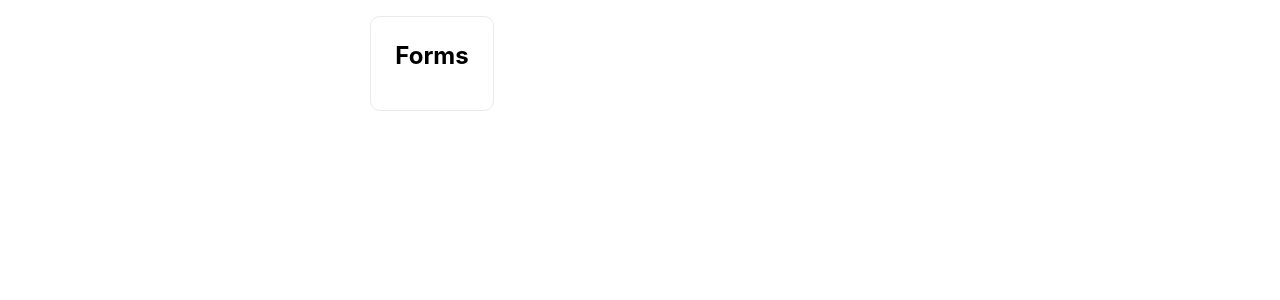
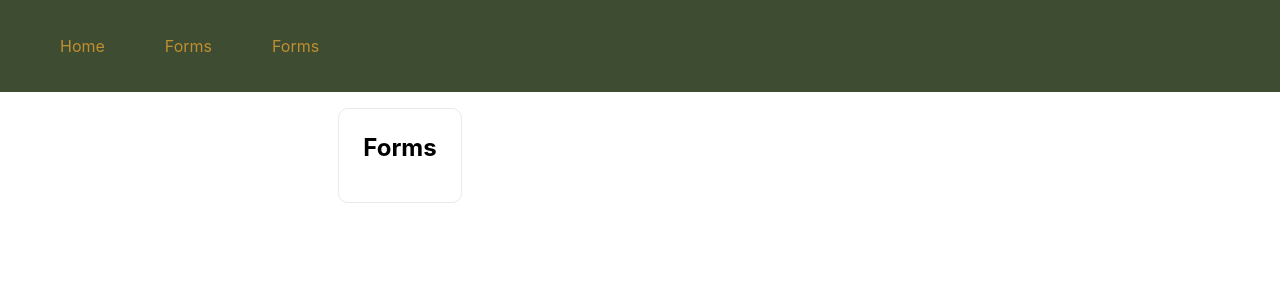
Before and after one commit to yxeri/kstart, a Next.js app: page / in a window 1280 px wide. Shown: the top 300 px of the page. Built offline with nearby package versions, Linux system fonts and the light colour scheme.

Commit message:
add Navbar desktop

```diff
--- /dev/null
+++ b/components/Navbar.tsx
@@ -0,0 +1,46 @@
+import * as NavigationMenu from "@radix-ui/react-navigation-menu";
+import { styled } from "@stitches/react";
+import Link from "next/link";
+const Navbar = () => {
+  const NavigationRoot = styled(NavigationMenu.Root, {
+    padding: "20px",
+    background: "#3e4c31",
+    display: "flex",
+    gap: "20px",
+  });
+  const NavigationList = styled(NavigationMenu.List, {
+    listStyleType: "none",
+    color: "#bf8e30",
+    "&:hover": { textDecoration: "underline" },
+  });
+  const NavigationItem = styled(NavigationMenu.Item, {});
+  const NavigationTrigger = styled(NavigationMenu.Trigger, {});
+  const NavigationContent = styled(NavigationMenu.Content, {});
+  const StyledLink = styled(Link, {
+    textDecoration: "none",
+    "&[data-active]": { textDecoration: "bold" },
+  });
+
+  return (
+    <>
+      <NavigationRoot>
+        <NavigationList>
+          <NavigationItem>
+            <StyledLink href="/">Home</StyledLink>
+          </NavigationItem>
+        </NavigationList>
+        <NavigationList>
+          <NavigationItem>
+            <StyledLink href="/forms">Forms</StyledLink>
+          </NavigationItem>
+        </NavigationList>
+        <NavigationList>
+          <NavigationItem>
+            <StyledLink href="/forms">Forms</StyledLink>
+          </NavigationItem>
+        </NavigationList>
+      </NavigationRoot>
+    </>
+  );
+};
+export default Navbar;
--- a/package.json
+++ b/package.json
@@ -9,6 +9,8 @@
     "lint": "next lint"
   },
   "dependencies": {
+    "@radix-ui/react-navigation-menu": "^1.0.0",
+    "@stitches/react": "^1.2.8",
     "next": "12.3.1",
     "react": "18.2.0",
     "react-dom": "18.2.0",
--- a/pages/index.tsx
+++ b/pages/index.tsx
@@ -1,10 +1,12 @@
 import type { NextPage } from "next";
 import Link from "next/link";
+import Navbar from "../components/Navbar";
 import styles from "../styles/Home.module.css";
 
 const Home: NextPage = () => {
   return (
     <div className={styles.container}>
+      <Navbar />
       <div className={styles.grid}>
         <Link href="/forms">
           <div className={styles.card}>
--- a/styles/Home.module.css
+++ b/styles/Home.module.css
@@ -1,6 +1,4 @@
-.container {
-  padding: 0 2rem;
-}
+
 
 .main {
   min-height: 100vh;
```
Also changed, not shown: public/assets/Skärmavbild 2022-10-13 kl. 13.24.00.png (added), 1 other file (tests, documents, lock files or other folders).
